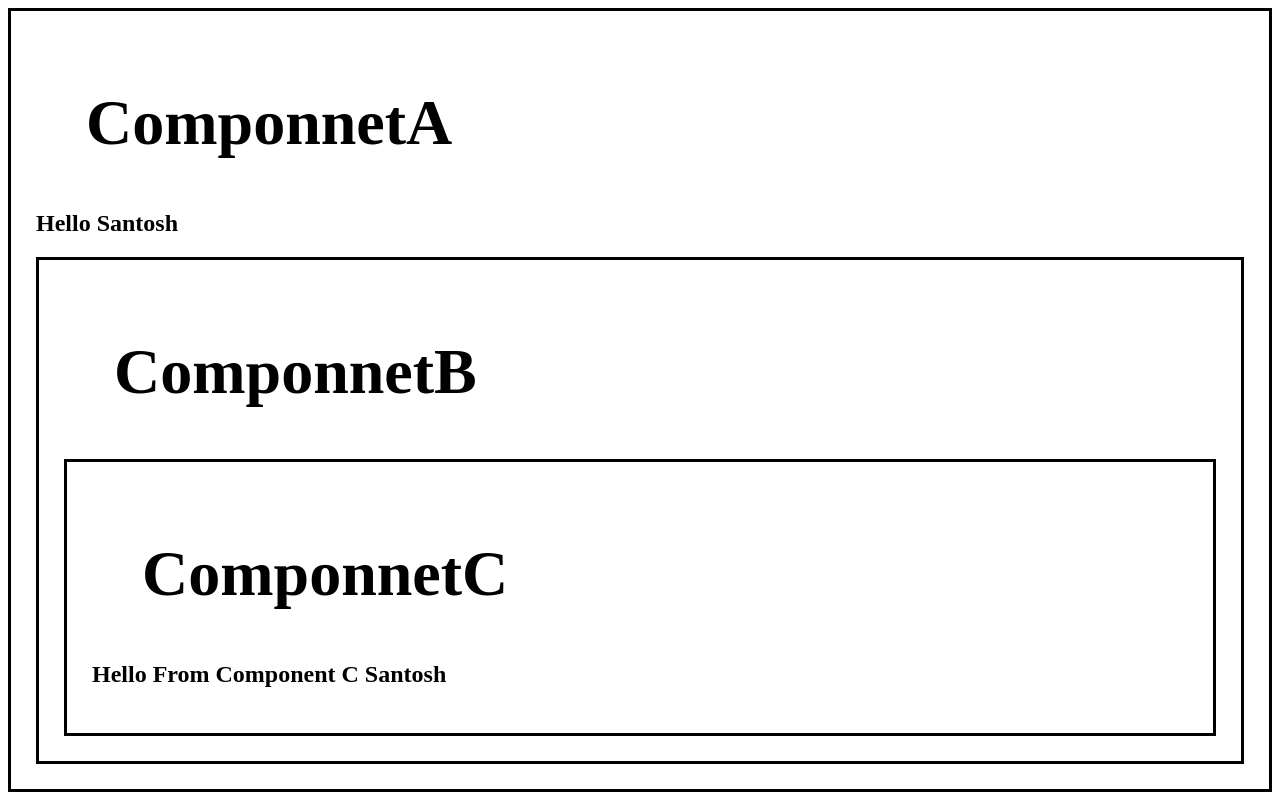
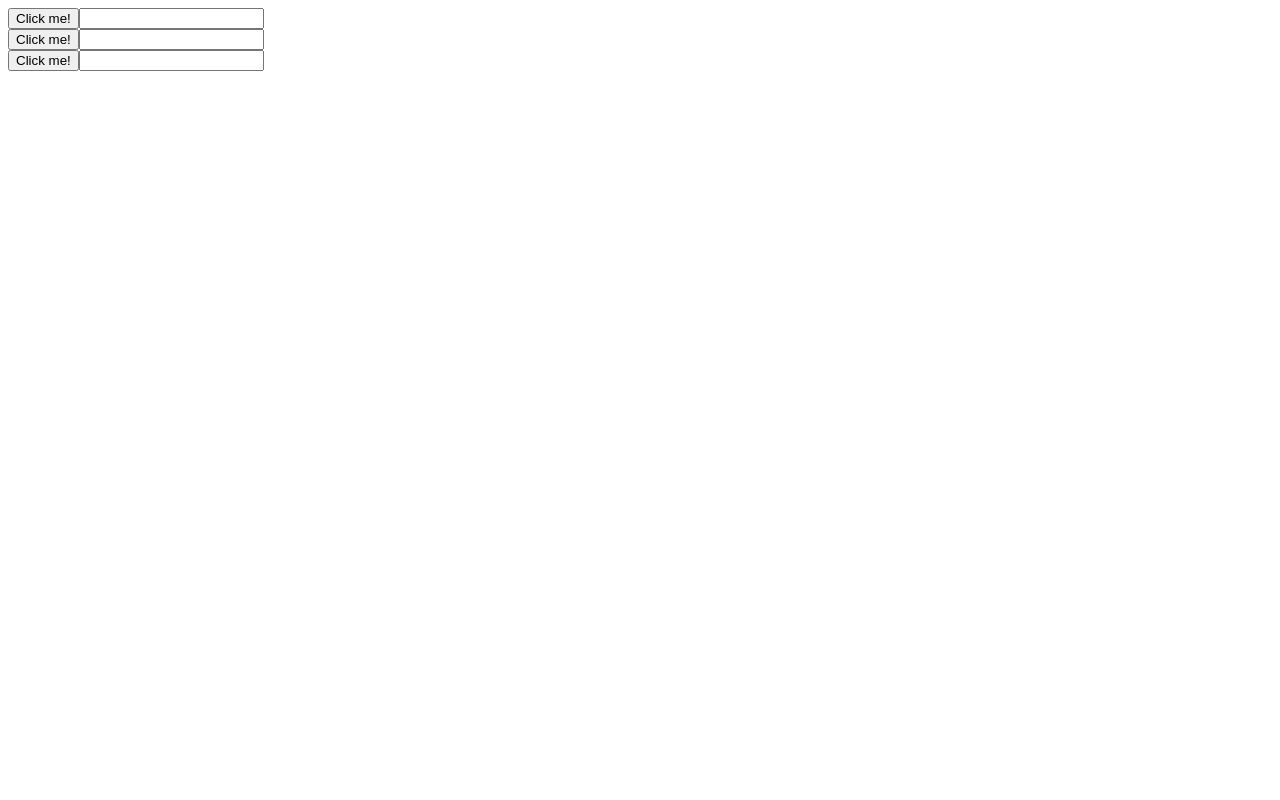
Before and after one commit to santoshpoptani/React-Intro, a React (Vite) app in the folder my-react-app/: page / in a window 1280 px wide. Built offline with nearby package versions, Linux system fonts and the light colour scheme.

Commit message:
useRef() Hook

```diff
--- a/my-react-app/src/App.jsx
+++ b/my-react-app/src/App.jsx
@@ -14,6 +14,7 @@ import UseEffectP1 from "./UseEffectP1";
 import UseEffectP2 from "./UseEffectP2";
 import Exercise1 from "./Exercise1";
 import ComponentA from "./UseEffect/ComponentA";
+import UseRef from "./UseRef";
 //This is also a component but act as a parent component
 
 function App(){
@@ -21,7 +22,7 @@ function App(){
     return(
 
             <>
-            <ComponentA/>
+           <UseRef/>
             </>
             //<Exercise1/>
             //<UseEffectP1/>
--- /dev/null
+++ b/my-react-app/src/UseRef.jsx
@@ -0,0 +1,50 @@
+
+// In React, the useRef hook is used to create a mutable ref object.
+// This ref object can hold a reference to a DOM element or a React component instance.
+// The useRef hook is primarily used to access and interact with DOM elements imperatively,
+// without needing to re-render the component.
+
+//Uses
+//1. Accessing/ Interacting Dom Elements
+//2. Handling Focus, Animation and Transitions
+//3. Managing Timers and Intervals
+
+import React,{useRef} from "react";
+
+function UseRef(){
+
+    const inputRef1 = useRef(null)
+    const inputRef2 = useRef(null)
+    const inputRef3 = useRef(null)
+
+    function handelClick1(){
+        inputRef1.current.focus();
+        inputRef1.current.style.backgroundColor = "yellow"
+        inputRef2.current.style.backgroundColor = ""
+        inputRef3.current.style.backgroundColor = ""
+    }
+
+    function handelClick2(){
+        inputRef2.current.focus();
+        inputRef1.current.style.backgroundColor = ""
+        inputRef2.current.style.backgroundColor = "yellow"
+        inputRef3.current.style.backgroundColor = ""
+    }
+    function handelClick3(){
+        inputRef3.current.focus();
+        inputRef1.current.style.backgroundColor = ""
+        inputRef2.current.style.backgroundColor = ""
+        inputRef3.current.style.backgroundColor = "yellow"
+    }
+    return(<div>
+            <button onClick={handelClick1}>Click me!</button>
+            <input ref={inputRef1}></input>
+            <br/>
+            <button onClick={handelClick2}>Click me!</button>
+            <input ref={inputRef2}></input>
+            <br/>
+            <button onClick={handelClick3}>Click me!</button>
+            <input ref={inputRef3}></input>
+    </div>)
+}
+export default UseRef;
```
